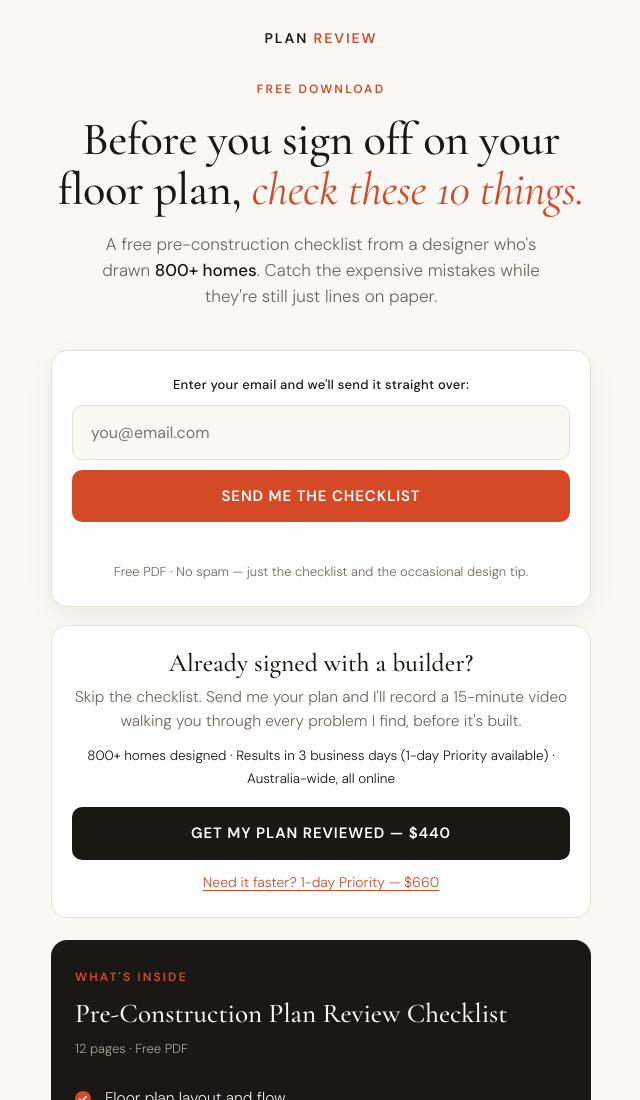
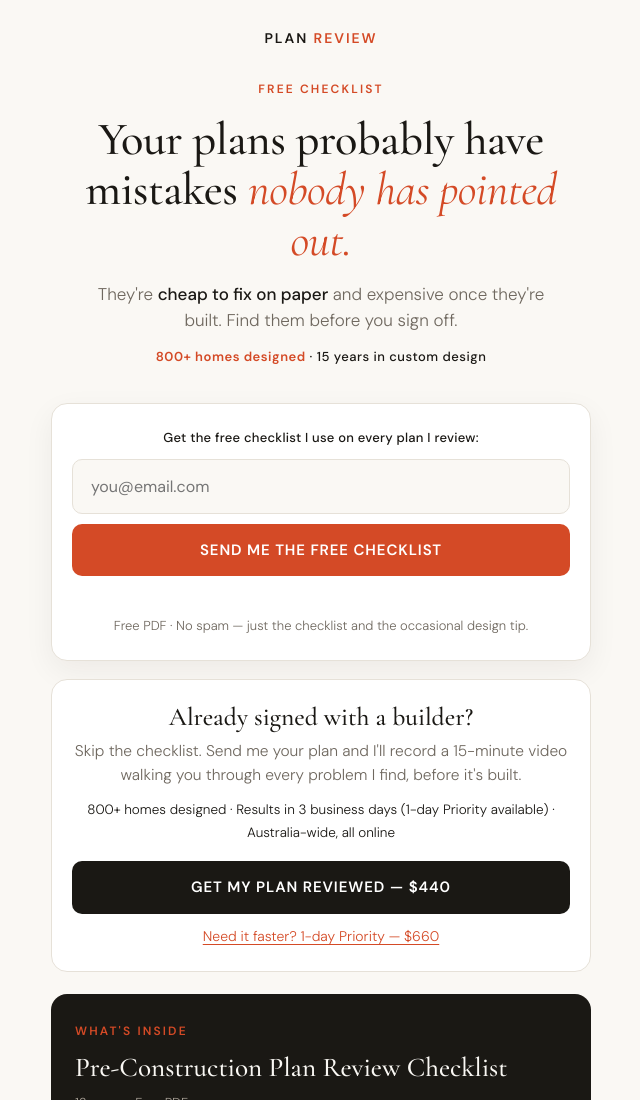
Before and after one commit to josephopacak/planreview, a plain HTML site: page checklist/index.html in a window 1280 px wide. Shown: the top 1100 px of the page, without its empty margins (319-959 px from the left). Drawn offline with nearby package versions, Linux system fonts and the light colour scheme.

Commit message:
New headline and first screen on checklist page

```diff
--- a/checklist/index.html
+++ b/checklist/index.html
@@ -13,7 +13,7 @@
 <meta charset="UTF-8">
 <meta name="viewport" content="width=device-width, initial-scale=1.0">
 <title>Free Floor Plan Checklist — Plan Review</title>
-<meta name="description" content="A free 10-point checklist to review your floor plan before you sign off — from a designer who has drawn 800+ homes.">
+<meta name="description" content="Your plans probably have mistakes nobody has pointed out. Get the free checklist from a designer of 800+ homes and find them before they're built.">
 <link rel="icon" type="image/png" href="/favicon.png">
 <link rel="apple-touch-icon" href="/apple-touch-icon.png">
 <link rel="preconnect" href="https://fonts.googleapis.com">
@@ -48,6 +48,9 @@
   h1 em{font-style:italic; color:var(--accent)}
   .sub{font-size:17px; color:var(--muted); max-width:460px; margin:0 auto 4px}
   .sub b{color:var(--ink); font-weight:500}
+  .proof{display:block; margin-top:14px; font-size:13px; font-weight:500; letter-spacing:.04em;
+    color:var(--ink)}
+  .proof b{color:var(--accent); font-weight:600}
 
   /* Form card */
   .form-card{background:var(--card); border:1px solid var(--line); border-radius:16px;
@@ -116,16 +119,17 @@
   <div class="brand">Plan <span>Review</span></div>
 
   <div class="hero">
-    <span class="eyebrow">Free Download</span>
-    <h1>Before you sign off on your floor plan, <em>check these 10 things.</em></h1>
-    <p class="sub">A free pre-construction checklist from a designer who's drawn <b>800+ homes</b>. Catch the expensive mistakes while they're still just lines on paper.</p>
+    <span class="eyebrow">Free checklist</span>
+    <h1>Your plans probably have mistakes <em>nobody has pointed out.</em></h1>
+    <p class="sub">They're <b>cheap to fix on paper</b> and expensive once they're built. Find them before you sign off.</p>
+    <span class="proof"><b>800+ homes designed</b> · 15 years in custom design</span>
   </div>
 
   <div class="form-card">
-    <label for="email">Enter your email and we'll send it straight over:</label>
+    <label for="email">Get the free checklist I use on every plan I review:</label>
     <div class="field">
       <input type="email" id="email" placeholder="you@email.com" autocomplete="email" required>
-      <button id="btn">Send me the checklist</button>
+      <button id="btn">Send me the free checklist</button>
     </div>
     <div class="msg" id="msg"></div>
     <p class="note">Free PDF · No spam — just the checklist and the occasional design tip.</p>
```
